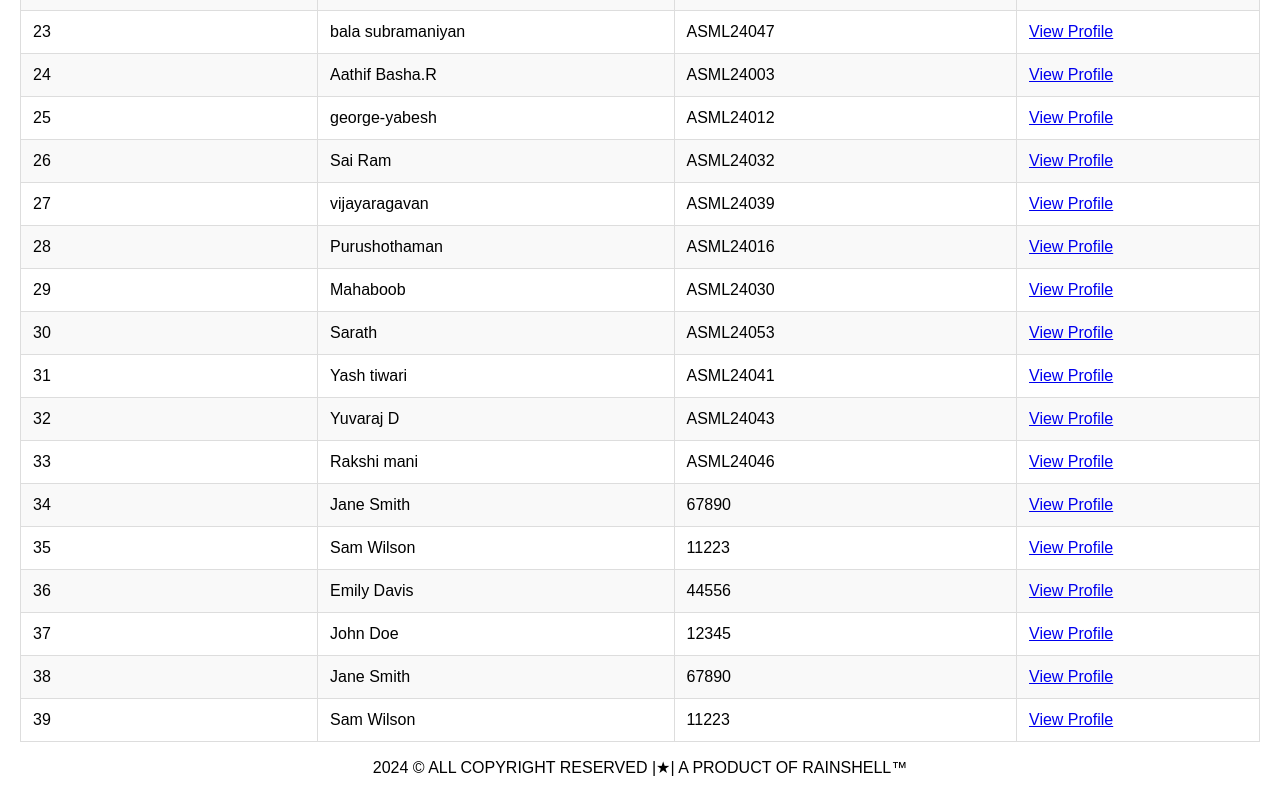
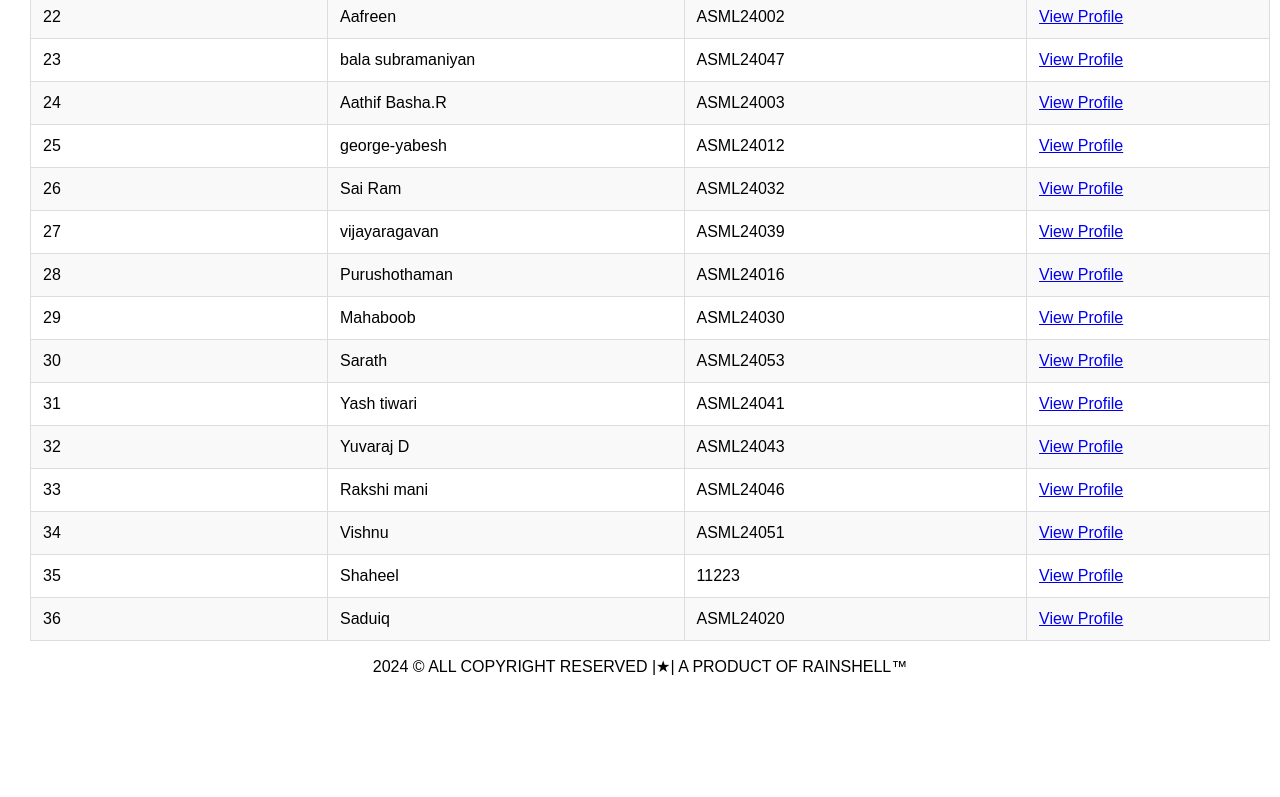
Before and after one commit to yuvarajFSD/Students-details-FPC, a plain HTML site: page face prep c/index.html in a window 1280 px wide. Shown: the part 1081-1878 px from the top of the page. After the commit the page ends 1777 px from the top, so only its background shows below. Drawn offline with Linux system fonts and the light colour scheme.

Commit message:
Add files via upload

```diff
--- a/face prep c/index.html
+++ b/face prep c/index.html
@@ -5,10 +5,11 @@
     <meta name="viewport" content="width=device-width, initial-scale=1.0">
     <title>Students Profile</title>
     <link rel="stylesheet" href="./style.css">
+
 </head>
 <body>
 
-<h2 class="" style="text-align: center;">Students linkedin Profile</h2>
+<h2 style="text-align: center;">Students Linkedin Profile</h2>
 <P style="text-align: center;">AMET X FPC</P>
 
 <table>
@@ -27,6 +28,7 @@
             <td data-label="Register Number">ASML24025</td>
             <td data-label="Link"><a href="https://www.linkedin.com/in/pranav-shankar-3398a8329?utm_source=share&utm_campaign=share_via&utm_content=profile&utm_medium=android_app">View Profile</a></td>
         </tr>
+        <br>
         <tr>
             <td data-label="Serial Number">2</td>
             <td data-label="Name">yogeshram</td>
@@ -57,19 +59,19 @@
             <td data-label="Serial Number">6</td>
             <td data-label="Name">Keerthika</td>
             <td data-label="Register Number">ASML24018</td>
-            <td data-label="Link"><a href="www.linkedin.com/in/keerthika-parthiban-a47b50329">View Profile</a></td>
+            <td data-label="Link"><a href="https://www.linkedin.com/in/keerthika-parthiban-a47b50329?utm_source=share&utm_campaign=share_via&utm_content=profile&utm_medium=android_app">View Profile</a></td>
         </tr>
         <tr>
             <td data-label="Serial Number">7</td>
             <td data-label="Name">Shaikh Afreen.</td>
             <td data-label="Register Number">ASML24033</td>
-            <td data-label="Link"><a href="linkedin.com/in/afreen-shaikh-83722932a">View Profile</a></td>
+            <td data-label="Link"><a href="https://www.linkedin.com/in/afreen-shaikh-83722932a?utm_source=share&utm_campaign=share_via&utm_content=profile&utm_medium=android_app">View Profile</a></td>
         </tr>
         <tr>
             <td data-label="Serial Number">8</td>
             <td data-label="Name">Mahalakshmi</td>
             <td data-label="Register Number">ASML24019</td>
-            <td data-label="Link"><a href="linkedin.com/in/maha-lakshmi-42722a32a">View Profile</a></td>
+            <td data-label="Link"><a href="https://www.linkedin.com/in/maha-lakshmi-42722a32a?utm_source=share&utm_campaign=share_via&utm_content=profile&utm_medium=android_app">View Profile</a></td>
         </tr>
 
         <tr>
@@ -220,7 +222,7 @@
             <td data-label="Serial Number">32</td>
             <td data-label="Name">Yuvaraj D</td>
             <td data-label="Register Number">ASML24043</td>
-            <td data-label="Link"><a href="www.linkedin.com/in/fsdyuvaraj">View Profile</a></td>
+            <td data-label="Link"><a href="https://www.linkedin.com/in/fsdyuvaraj?utm_source=share&utm_campaign=share_via&utm_content=profile&utm_medium=android_app">View Profile</a></td>
         </tr>
 
         <tr>
@@ -229,27 +231,29 @@
             <td data-label="Register Number">ASML24046</td>
             <td data-label="Link"><a href="https://www.linkedin.com/in/rakshi-mani-95abb8329?utm_source=share&utm_campaign=share_via&utm_content=profile&utm_medium=android_app">View Profile</a></td>
         </tr>
+
+
         <tr>
             <td data-label="Serial Number">34</td>
-            <td data-label="Name">Jane Smith</td>
-            <td data-label="Register Number">67890</td>
-            <td data-label="Link"><a href="#">View Profile</a></td>
+            <td data-label="Name">Vishnu</td>
+            <td data-label="Register Number">ASML24051</td>
+            <td data-label="Link"><a href="www.linkedin.com/in/vishnu-k-78030632a">View Profile</a></td>
         </tr>
         <tr>
             <td data-label="Serial Number">35</td>
-            <td data-label="Name">Sam Wilson</td>
+            <td data-label="Name">Shaheel</td>
             <td data-label="Register Number">11223</td>
-            <td data-label="Link"><a href="#">View Profile</a></td>
+            <td data-label="Link"><a href="https://www.linkedin.com/in/shaheel-undefined-34b18532a?utm_source=share&utm_campaign=share_via&utm_content=profile&utm_medium=android_app">View Profile</a></td>
         </tr>
         <tr>
             <td data-label="Serial Number">36</td>
-            <td data-label="Name">Emily Davis</td>
-            <td data-label="Register Number">44556</td>
-            <td data-label="Link"><a href="#">View Profile</a></td>
+            <td data-label="Name">Saduiq </td>
+            <td data-label="Register Number">ASML24020</td>
+            <td data-label="Link"><a href="https://www.linkedin.com/in/sadiq-a-32522932a?utm_source=share&utm_campaign=share_via&utm_content=profile&utm_medium=android_app">View Profile</a></td>
         </tr>
 
 
-
+<!--
         <tr>
             <td data-label="Serial Number">37</td>
             <td data-label="Name">John Doe</td>
@@ -268,7 +272,7 @@
             <td data-label="Register Number">11223</td>
             <td data-label="Link"><a href="#">View Profile</a></td>
         </tr>
-
+    -->
 
     </tbody>
 </table>
--- a/face prep c/style.css
+++ b/face prep c/style.css
@@ -1,17 +1,20 @@
 body {
     font-family: Arial, sans-serif;
     margin: 20px;
+
 
 }
 table {
     width: 100%;
     border-collapse: collapse;
+    margin: 10px;
 
 }
 th, td {
     padding: 12px;
     border: 1px solid #ddd;
     text-align: left;
+    margin: 10px;
 }
 th {
     background-color: #f4f4f4;
@@ -23,6 +26,7 @@ tr:nth-child(even) {
 @media screen and (max-width: 600px) {
     table, thead, tbody, th, td, tr {
         display: block;
+
     }
     thead tr {
         display: none;
```
